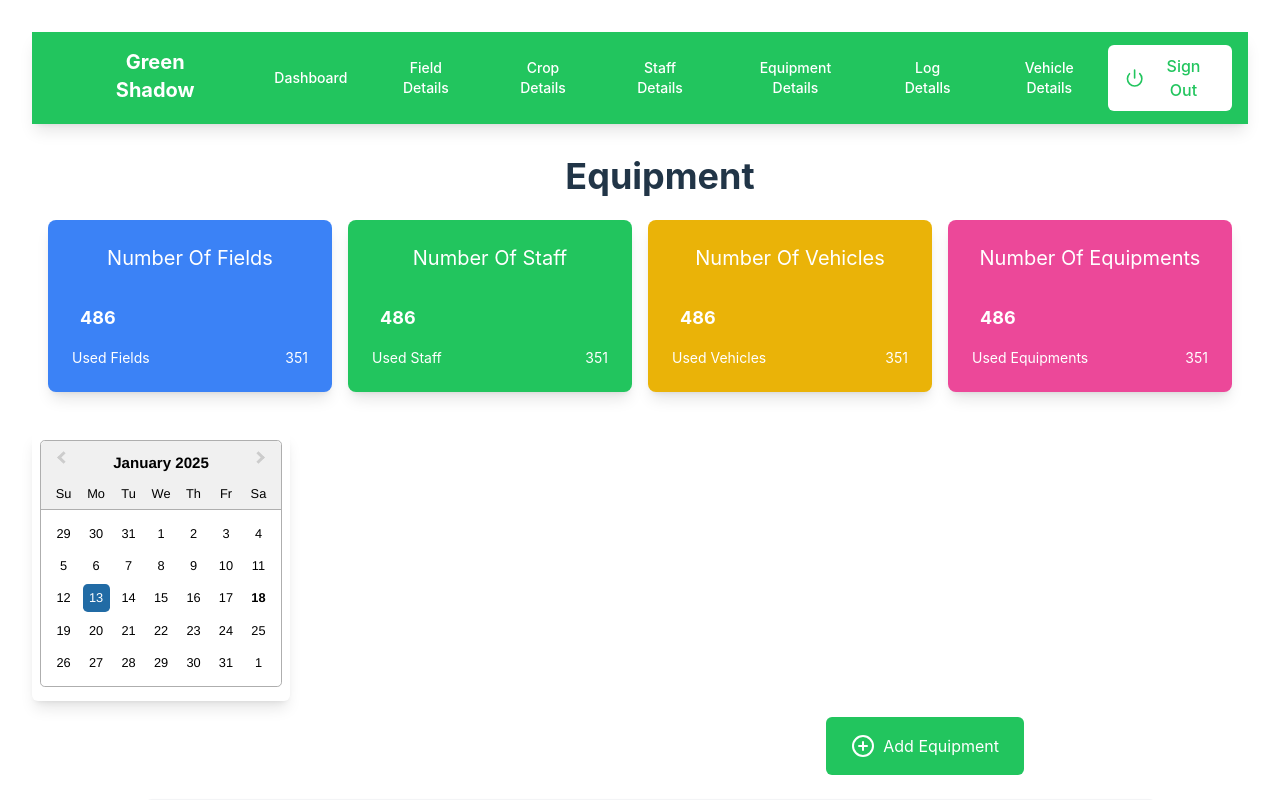
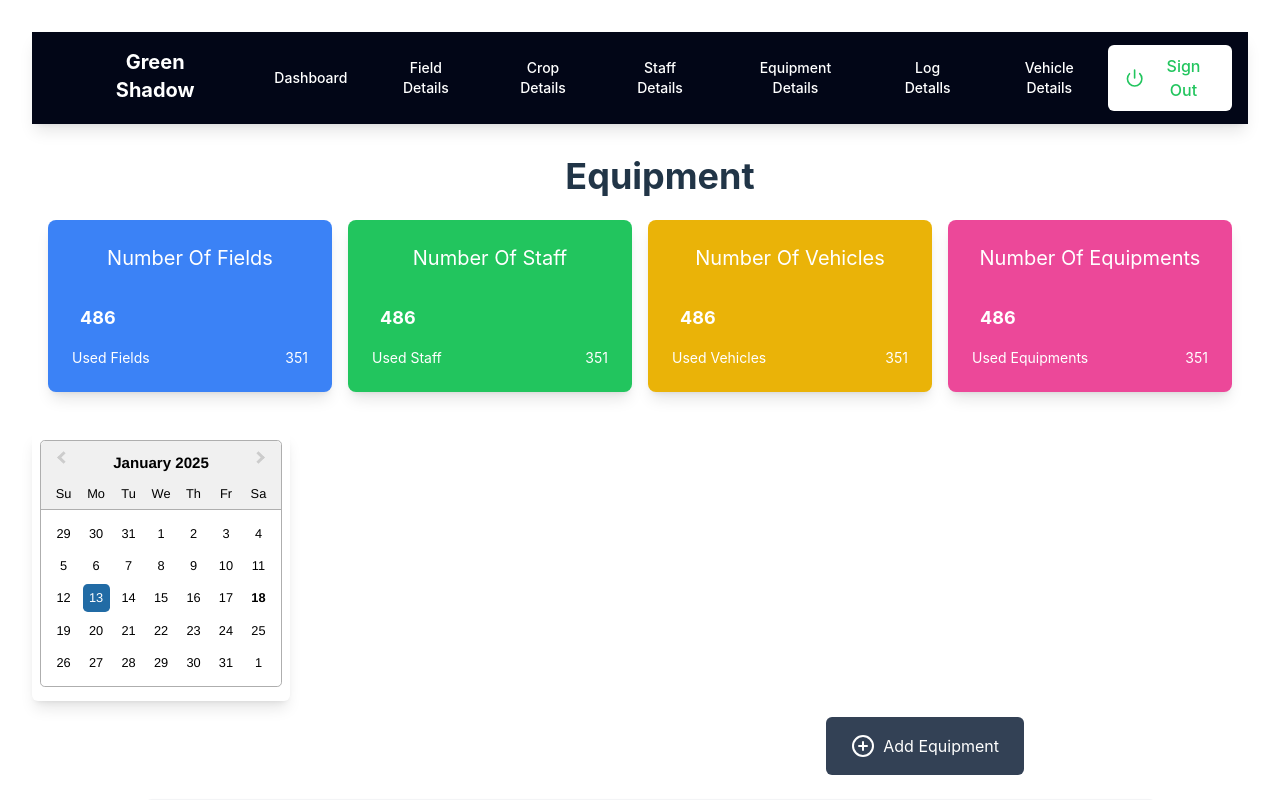
Before and after one commit to ssulochanaherath/Crop-System, a React (Vite) app: page /equipment in a window 1280 px wide. Shown: the top 800 px of the page. Built offline with nearby package versions, Linux system fonts and the light colour scheme.

Commit message:
Few Changes

```diff
--- a/src/components/Addbutton.tsx
+++ b/src/components/Addbutton.tsx
@@ -6,7 +6,7 @@ export function Addbutton({ children, onClick }) {
   return (
     <>
       <motion.button
-        className="flex items-center bg-green-500 text-white px-6 py-4 rounded-md hover:bg-green-600 focus:outline-none focus:ring-2 focus:ring-green-400 focus:ring-opacity-75"
+        className="flex items-center bg-slate-700 text-white px-6 py-4 rounded-md hover:bg-slate-400 focus:outline-none focus:ring-2 focus:ring-green-400 focus:ring-opacity-75"
         initial={{ opacity: 0 }}
         animate={{ opacity: 1 }}
         transition={{ duration: 0.5, delay: 0.11, ease: easeIn }}
--- a/src/components/Navbar/Navbar.tsx
+++ b/src/components/Navbar/Navbar.tsx
@@ -11,7 +11,7 @@ export function Navbar() {
   };
   return (
     <>
-      <header className="bg-green-500 shadow-lg sticky top-0 z-50">
+      <header className="bg-slate-950 shadow-lg sticky top-0 z-50">
         <nav className="px-4 py-3 flex items-center">
           <div className="flex items-center text-white space-x-4">
             <h1 className="mt-1 text-xl mr-6">Green Shadow</h1>
```
